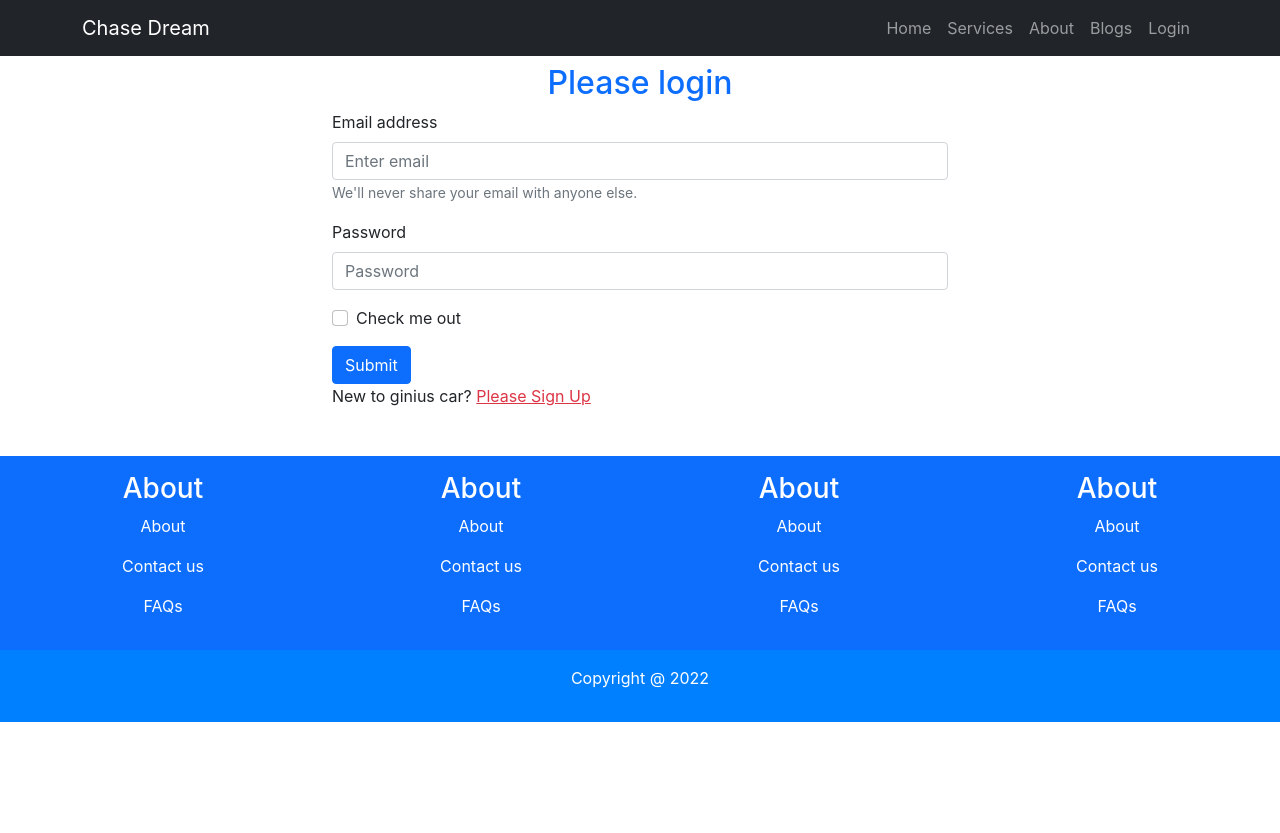
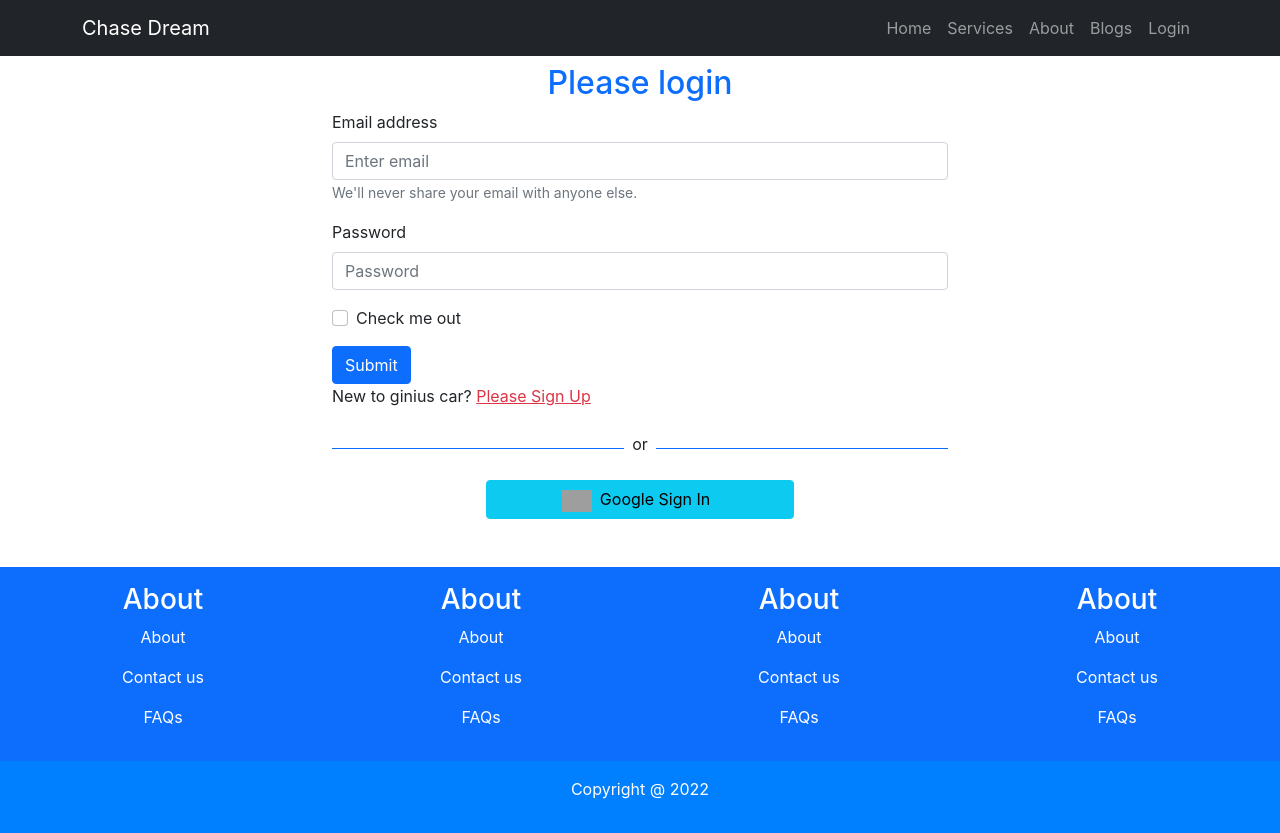
Before and after one commit to epshita-shima/chase-dream, a React (Create React App) app: page /login in a window 1280 px wide. Before the commit the page ends 800 px from the top, so only its background shows below. Built offline with nearby package versions, Linux system fonts and the light colour scheme; no server answers; grey boxes are pictures that could not be loaded.

Commit message:
add loading spinner and social login

```diff
--- a/src/Pages/Login/Login/Login.js
+++ b/src/Pages/Login/Login/Login.js
@@ -3,6 +3,7 @@
 import { useSignInWithEmailAndPassword } from 'react-firebase-hooks/auth';
 import { Link, useLocation, useNavigate } from 'react-router-dom';
 import auth from '../../../firebase.init';
+import SocialLogin from '../SocialLogin/SocialLogin';
 
 const Login = () => {
     const emailRef = useRef('');
@@ -57,6 +58,7 @@
                 </Button>
             </Form>
             <p>New to ginius car? <Link to='/signup' className='text-danger pe-auto' onClick={navigateRegister}>Please Sign Up</Link></p>
+            <SocialLogin></SocialLogin>
         </div>
     );
 };
--- a/src/Pages/Login/RequireAuth/RequireAuth.js
+++ b/src/Pages/Login/RequireAuth/RequireAuth.js
@@ -2,10 +2,14 @@
 import { useAuthState } from 'react-firebase-hooks/auth';
 import { Navigate, useLocation } from 'react-router-dom';
 import auth from '../../../firebase.init';
+import Loading from '../../Shared/Loading/Loading';
 
 const RequireAuth = ({ children }) => {
-    const [user] = useAuthState(auth);
+    const [user, loading] = useAuthState(auth);
     const location = useLocation();
+    if (loading) {
+        return <Loading></Loading>
+    }
     if (!user) {
         return <Navigate to="/login" state={{ from: location }} replace />;
     }
--- a/src/Pages/Login/SignUp/SignUp.js
+++ b/src/Pages/Login/SignUp/SignUp.js
@@ -2,6 +2,7 @@
 import { useCreateUserWithEmailAndPassword } from 'react-firebase-hooks/auth';
 import { Link, useNavigate } from 'react-router-dom';
 import auth from '../../../firebase.init';
+import SocialLogin from '../SocialLogin/SocialLogin';
 import './SignUp.css';
 
 
@@ -42,6 +43,7 @@
                 <input type="submit" value="Register" />
             </form>
             <p>Already have an account? <Link to="/login" className='text-danger pe-auto text-decoration-none' onClick={navigateLogin}>Please Login</Link> </p>
+            <SocialLogin></SocialLogin>
         </div>
     );
 };
--- /dev/null
+++ b/src/Pages/Login/SocialLogin/SocialLogin.js
@@ -0,0 +1,40 @@
+import React from 'react';
+import { useSignInWithGoogle } from 'react-firebase-hooks/auth';
+import { useNavigate } from 'react-router-dom';
+import auth from '../../../firebase.init';
+
+const SocialLogin = () => {
+    const [signInWithGoogle, user, loading, error] = useSignInWithGoogle(auth);
+    const navigate = useNavigate();
+
+    let errorElement;
+
+    if (error) {
+        errorElement = <p className='text-danger'>Error: {error?.message}</p>
+    }
+
+    if (user) {
+        navigate('/home');
+    }
+
+    return (
+        <div>
+            <div className='d-flex align-items-center'>
+                <div style={{ height: '1px' }} className='bg-primary w-50'></div>
+                <p className='mt-2 px-2'>or</p>
+                <div style={{ height: '1px' }} className='bg-primary w-50'></div>
+            </div>
+            {errorElement}
+            <div className=''>
+                <button
+                    onClick={() => signInWithGoogle()}
+                    className='btn btn-info w-50 d-block mx-auto my-2'>
+                    <img style={{ width: '30px' }} src='https://img.freepik.com/free-psd/google-icon_68185-612.jpg' alt="" />
+                    <span className='px-2'>Google Sign In</span>
+                </button>
+            </div>
+        </div>
+    );
+};
+
+export default SocialLogin;
--- /dev/null
+++ b/src/Pages/Shared/Loading/Loading.js
@@ -0,0 +1,12 @@
+import React from 'react';
+import { Spinner } from 'react-bootstrap';
+
+const Loading = () => {
+    return (
+        <div style={{ height: '300px' }} className='w-100 d-flex justify-content-center align-items-center'>
+            <Spinner animation="border" variant="primary" />
+        </div>
+    );
+};
+
+export default Loading;
```
